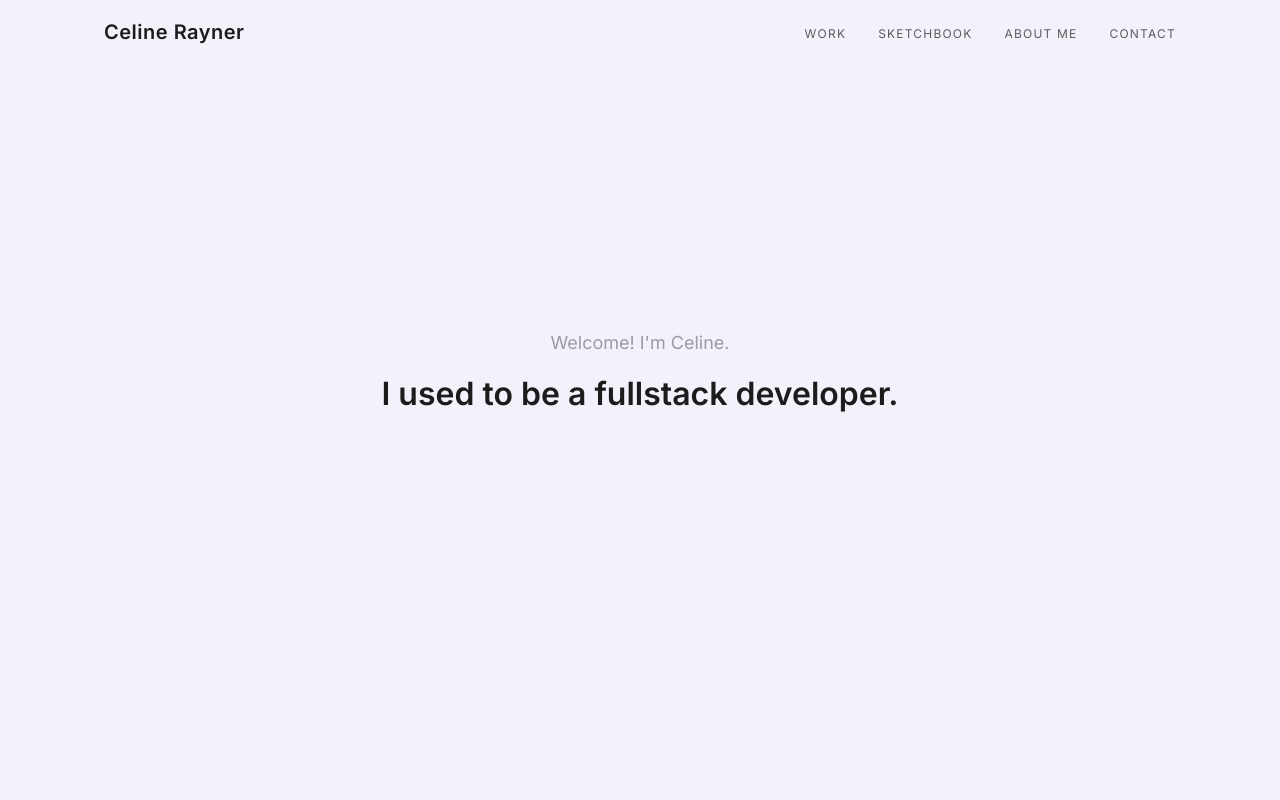
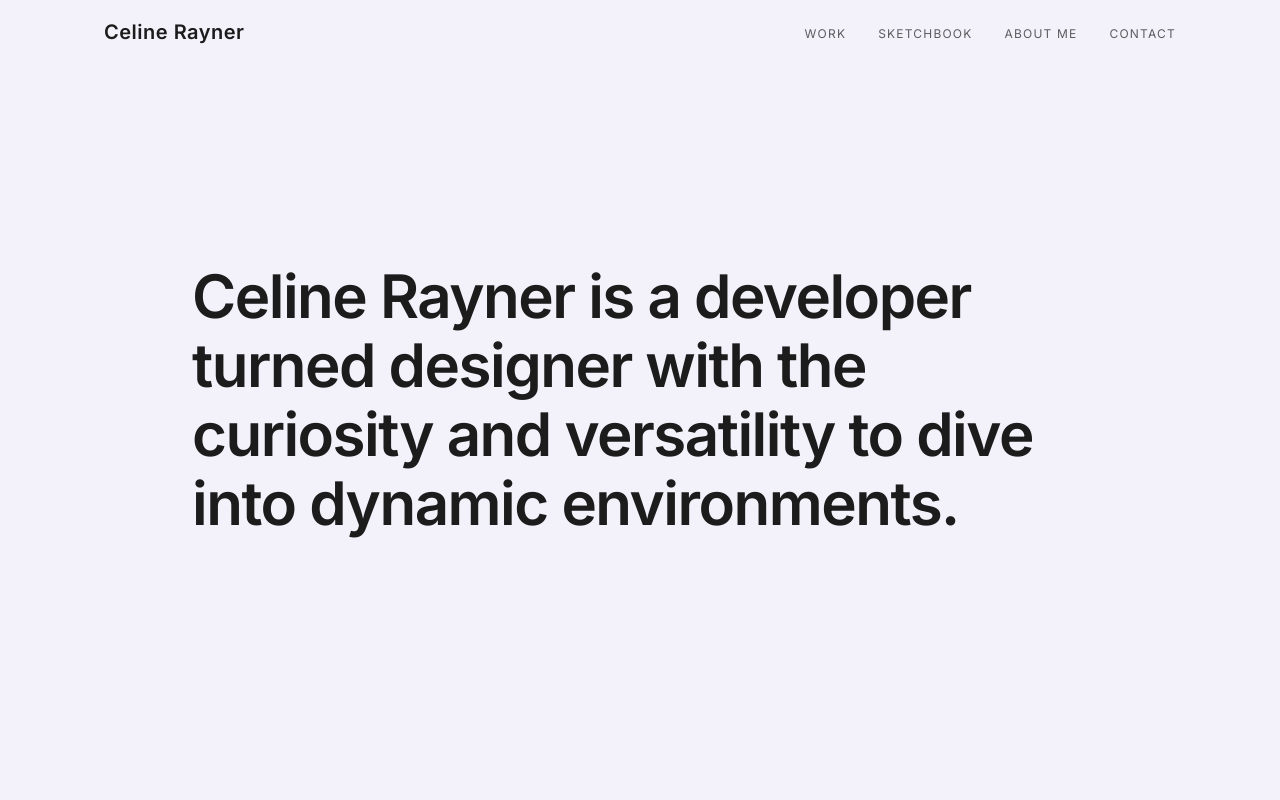
Before and after one commit to Crayner95/portfolio-site, a Next.js app: page / in a window 1280 px wide. Shown: the top 800 px of the page. Built offline with nearby package versions, Linux system fonts and the light colour scheme.

Commit message:
Redesign hero: interactive highlight text with hover dimming and tooltips

```diff
--- a/app/page.tsx
+++ b/app/page.tsx
@@ -1,16 +1,16 @@
 "use client";
 
-import { useState, useEffect } from "react";
-import { motion, AnimatePresence } from "framer-motion";
+import { useState } from "react";
+import { motion } from "framer-motion";
 import ProjectCard from "@/components/ProjectCard";
 import FadeUp from "@/components/FadeUp";
 
-const rotatingLines = [
-  "I am a product designer.",
-  "I used to be a fullstack developer.",
-  "I have been crafting designs for B2B & B2C since 2023.",
-  "I am currently a designer at a cybersecurity company.",
-];
+const highlights: Record<string, string> = {
+  "Celine Rayner": "That's me — nice to meet you.",
+  "curiosity": "I ask why before I ask how.",
+  "versatility": "From fullstack code to high-fidelity design.",
+  "dynamic environments": "Startups, fast cycles, ambiguity — I thrive in it.",
+};
 
 const projects = [
   {
@@ -32,15 +32,73 @@ const projects = [
   },
 ];
 
+function HeroText({ hovered, setHovered }: { hovered: string | null; setHovered: (v: string | null) => void }) {
+  const dimmed = hovered !== null;
+
+  const Span = ({ children }: { children: string }) => {
+    const isHighlight = children in highlights;
+    const isActive = hovered === children;
+
+    if (!isHighlight) {
+      return (
+        <span
+          className="transition-opacity duration-300"
+          style={{ opacity: dimmed ? 0.15 : 1 }}
+        >
+          {children}
+        </span>
+      );
+    }
+
+    return (
+      <span className="relative inline">
+        <span
+          className="cursor-pointer transition-all duration-300"
+          style={{
+            opacity: dimmed && !isActive ? 0.15 : 1,
+            color: isActive ? "#9AA0F0" : undefined,
+          }}
+          onMouseEnter={() => setHovered(children)}
+          onMouseLeave={() => setHovered(null)}
+        >
+          {children}
+        </span>
+        {isActive && (
+          <motion.span
+            initial={{ opacity: 0, y: 4 }}
+            animate={{ opacity: 1, y: 0 }}
+            exit={{ opacity: 0 }}
+            transition={{ duration: 0.2 }}
+            className="absolute left-0 top-full mt-2 font-mono text-[11px] text-gold whitespace-nowrap z-10"
+          >
+            {highlights[children]}
+          </motion.span>
+        )}
+      </span>
+    );
+  };
+
+  return (
+    <motion.h1
+      initial={{ opacity: 0, y: 24 }}
+      animate={{ opacity: 1, y: 0 }}
+      transition={{ duration: 0.9, delay: 0.3, ease: [0.22, 1, 0.36, 1] }}
+      className="font-cormorant text-[36px] md:text-[52px] lg:text-[60px] font-semibold text-charcoal leading-[1.2] md:leading-[1.15] tracking-tight"
+    >
+      <Span>Celine Rayner</Span>
+      <span className="transition-opacity duration-300" style={{ opacity: dimmed ? 0.15 : 1 }}> is a developer turned designer with the </span>
+      <Span>curiosity</Span>
+      <span className="transition-opacity duration-300" style={{ opacity: dimmed ? 0.15 : 1 }}> and </span>
+      <Span>versatility</Span>
+      <span className="transition-opacity duration-300" style={{ opacity: dimmed ? 0.15 : 1 }}> to dive into </span>
+      <Span>dynamic environments</Span>
+      <span className="transition-opacity duration-300" style={{ opacity: dimmed ? 0.15 : 1 }}>.</span>
+    </motion.h1>
+  );
+}
+
 export default function Home() {
-  const [lineIndex, setLineIndex] = useState(0);
-
-  useEffect(() => {
-    const interval = setInterval(() => {
-      setLineIndex((prev) => (prev + 1) % rotatingLines.length);
-    }, 3500);
-    return () => clearInterval(interval);
-  }, []);
+  const [hovered, setHovered] = useState<string | null>(null);
 
   return (
     <div className="min-h-screen bg-white">
@@ -49,30 +107,8 @@ export default function Home() {
         className="min-h-screen flex items-center justify-center px-6 md:px-10"
         style={{ backgroundColor: "#F3F1FA" }}
       >
-        <div className="text-center max-w-3xl">
-          <motion.p
-            initial={{ opacity: 0, y: 16 }}
-            animate={{ opacity: 1, y: 0 }}
-            transition={{ duration: 0.6, delay: 0.2, ease: [0.22, 1, 0.36, 1] }}
-            className="font-mono text-[18px] text-charcoal/40 mb-4"
-          >
-            Welcome! I&apos;m Celine.
-          </motion.p>
-
-          <div className="min-h-[100px] relative">
-            <AnimatePresence mode="wait">
-              <motion.p
-                key={lineIndex}
-                initial={{ opacity: 0, y: 20 }}
-                animate={{ opacity: 1, y: 0 }}
-                exit={{ opacity: 0, y: -20 }}
-                transition={{ duration: 0.5, ease: [0.22, 1, 0.36, 1] }}
-                className="font-cormorant text-[28px] md:text-[32px] font-semibold text-charcoal leading-snug"
-              >
-                {rotatingLines[lineIndex]}
-              </motion.p>
-            </AnimatePresence>
-          </div>
+        <div className="max-w-4xl">
+          <HeroText hovered={hovered} setHovered={setHovered} />
         </div>
       </section>
       {/* Work / Projects Section */}
```
